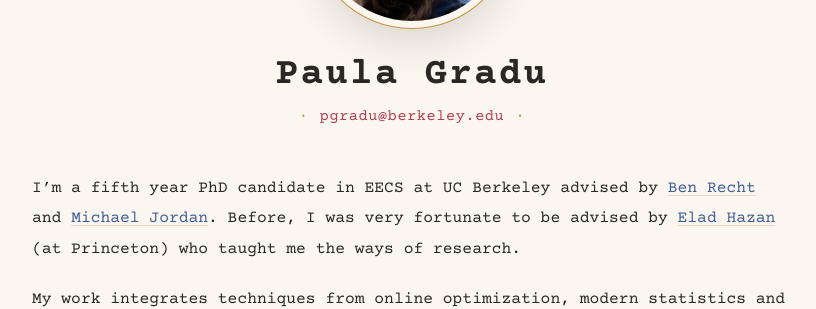
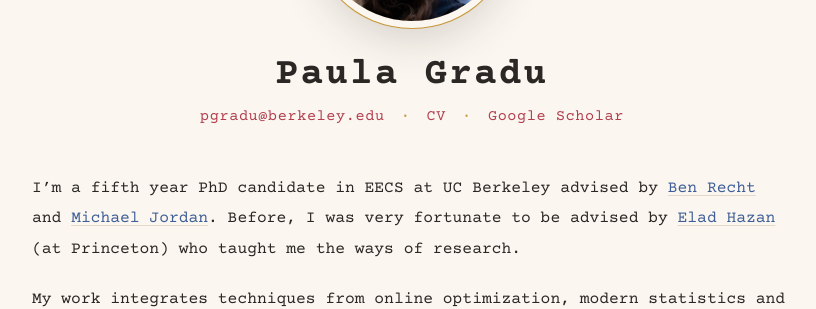
Before and after one commit to paula-gradu/paula-gradu.github.io, a Jekyll site: the page built from index.md, in a window 1280 px wide. Shown: the part 241-550 px from the top of the page, without its empty margins (228-1044 px from the left). Built offline with Jekyll 4.4.1, drawn with Linux system fonts in a browser that asks for light colours; our own code applies the rules of GitHub Pages for plain Markdown files.

Commit message:
Add CV and Google Scholar links to the contact line
Hosts cv_aug_2026.pdf in the repo and makes the email a mailto link.

Co-Authored-By: Claude Opus 5 <noreply@anthropic.com>

```diff
--- a/_layouts/default.html
+++ b/_layouts/default.html
@@ -79,19 +79,23 @@
     letter-spacing:.06em;
     line-height:1.2;
   }
-  /* the contact line directly under the name */
+  /* the contact line directly under the name: email · CV · Scholar.
+     the paragraph colour is the gold of the literal "·" separators */
   h1 + p{
     margin:0 0 2.75rem;
     text-align:center;
-    color:var(--rouge);
+    color:var(--gold);
     font-size:.95rem;
     letter-spacing:.04em;
   }
-  h1 + p::before,
-  h1 + p::after{
-    content:"·";
-    color:var(--gold);
-    margin:0 .7rem;
+  h1 + p a{
+    color:var(--rouge);
+    margin:0 .4rem;
+    text-decoration-color:transparent;
+  }
+  h1 + p a:hover{
+    color:var(--bleu-dk);
+    text-decoration-color:var(--bleu-dk);
   }
 
   h3{
--- a/index.md
+++ b/index.md
@@ -3,7 +3,7 @@ layout: default
 ---
 
 # Paula Gradu
-pgradu@berkeley.edu
+[pgradu@berkeley.edu](mailto:pgradu@berkeley.edu) · [CV](/cv_aug_2026.pdf) · [Google Scholar](https://scholar.google.com/citations?user=Khd6F1oAAAAJ)
 
 I'm a fifth year PhD candidate in EECS at UC Berkeley advised by [Ben Recht](http://people.eecs.berkeley.edu/~brecht/index.html) and [Michael Jordan](http://people.eecs.berkeley.edu/~jordan/). Before, I was very fortunate to be advised by [Elad Hazan](https://www.cs.princeton.edu/~ehazan/) (at Princeton) who taught me the ways of research.
 
```
Also changed, not shown: 1 other file.
